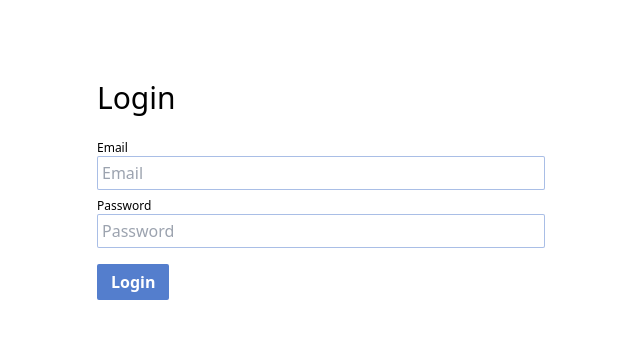
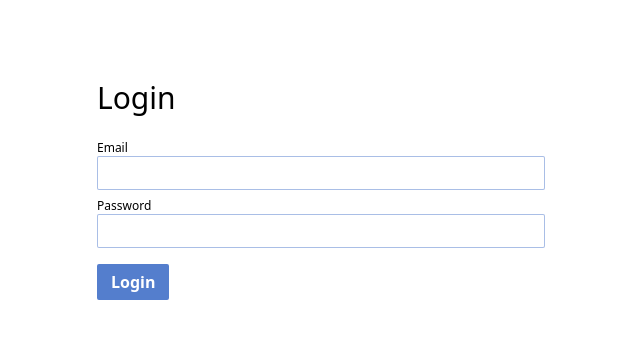
Before and after one commit to carlobeckmann2602/portfolio-tracker, a Next.js app in the folder web/: page /login in a window 1280 px wide. Shown: the top 338 px of the page, without its empty margins (319-959 px from the left). Built offline with nearby package versions, Linux system fonts and the light colour scheme.

Commit message:
Add placeholder to textinput + input and make label not required

```diff
--- a/web/components/form/input.tsx
+++ b/web/components/form/input.tsx
@@ -4,18 +4,25 @@ import { InputLabel } from "./input_label";
 export type InputProps = {
   type?: string;
   name: string;
-  label: string;
+  label?: string;
+  placeholder?: string;
 };
 
-export const Input = ({ type = "text", name, label }: InputProps) => {
+export const Input = ({
+  type = "text",
+  name,
+  label,
+  placeholder,
+}: InputProps) => {
+  const labelElement = label ? <InputLabel>{label}</InputLabel> : null;
   return (
     <div className="relative text-base form-group my-2">
       <label className="flex flex-col">
-        <InputLabel>{label}</InputLabel>
+        {labelElement}
         <input
           type={type}
           name={name}
-          placeholder={label}
+          placeholder={placeholder}
           className="border outline-none border-solid border-main-400/50 focus:border-main-400 p-1 rounded-sm"
         />
       </label>
--- a/web/components/form/textarea.tsx
+++ b/web/components/form/textarea.tsx
@@ -3,17 +3,20 @@ import { InputLabel } from "./input_label";
 
 export type TextAreaProps = {
   name: string;
-  label: string;
+  label?: string;
+  placeholder?: string;
 };
 
-export const TextArea = ({ name, label }: TextAreaProps) => {
+export const TextArea = ({ name, label, placeholder }: TextAreaProps) => {
+  const labelElement = label ? <InputLabel>{label}</InputLabel> : null;
+
   return (
     <div className="relative text-base form-group my-2">
       <label className="flex flex-col">
-        <InputLabel>{label}</InputLabel>
+        {labelElement}
         <textarea
           name={name}
-          placeholder={label}
+          placeholder={placeholder}
           className="border outline-none border-solid border-main-400/50 focus:border-main-400 p-1 rounded-sm"
         />
       </label>
--- a/web/components/portfolio/index.tsx
+++ b/web/components/portfolio/index.tsx
@@ -1,8 +1,8 @@
 import React from "react";
 import { Modal } from "../modal";
-import Search from "../search";
 import { PieChart } from "./pie-chart";
 import { useStockHoldings } from "../../lib/backend";
+import { Search } from "../search/search";
 
 const Portfolio = () => {
   const { data: items } = useStockHoldings();
@@ -15,6 +15,7 @@ const Portfolio = () => {
 
   return (
     <div className="relative flex flex-col gap-4">
+      <Search></Search>
       <div className="z-0">
         <div
           onClick={() => setModalIsOpen(true)}
--- /dev/null
+++ b/web/components/search/search.tsx
@@ -0,0 +1,19 @@
+import React from "react";
+import { Input } from "../form/input";
+
+export type SearchProps = {};
+
+export const Search = ({}: SearchProps) => {
+  return (
+    <form
+      onSubmit={(event) => {
+        event.preventDefault();
+
+        const formData = new FormData(event.currentTarget);
+        console.log("search form submitted", formData.get("searchTerm"));
+      }}
+    >
+      <Input name="searchTerm" label="Search for a stock" />
+    </form>
+  );
+};
--- a/web/pages/register.tsx
+++ b/web/pages/register.tsx
@@ -31,9 +31,18 @@ const Register: NextPage = () => {
             options={["Prof.", "Dr."]}
             nullable
           />
-          <Input type="email" name="email" label="Email" />
-          <Input type="password" name="password" label="Password" />
-          <TextArea name="description" label="Description" />
+          <Input type="email" name="email" label="Email" placeholder="Email" />
+          <Input
+            type="password"
+            name="password"
+            label="Password"
+            placeholder="Password"
+          />
+          <TextArea
+            name="description"
+            label="Description"
+            placeholder="Description"
+          />
           <Checkbox name="agb" label="AGB" text="AGBs akzeptieren."></Checkbox>
           <Button type="submit">Register</Button>
         </form>
```
